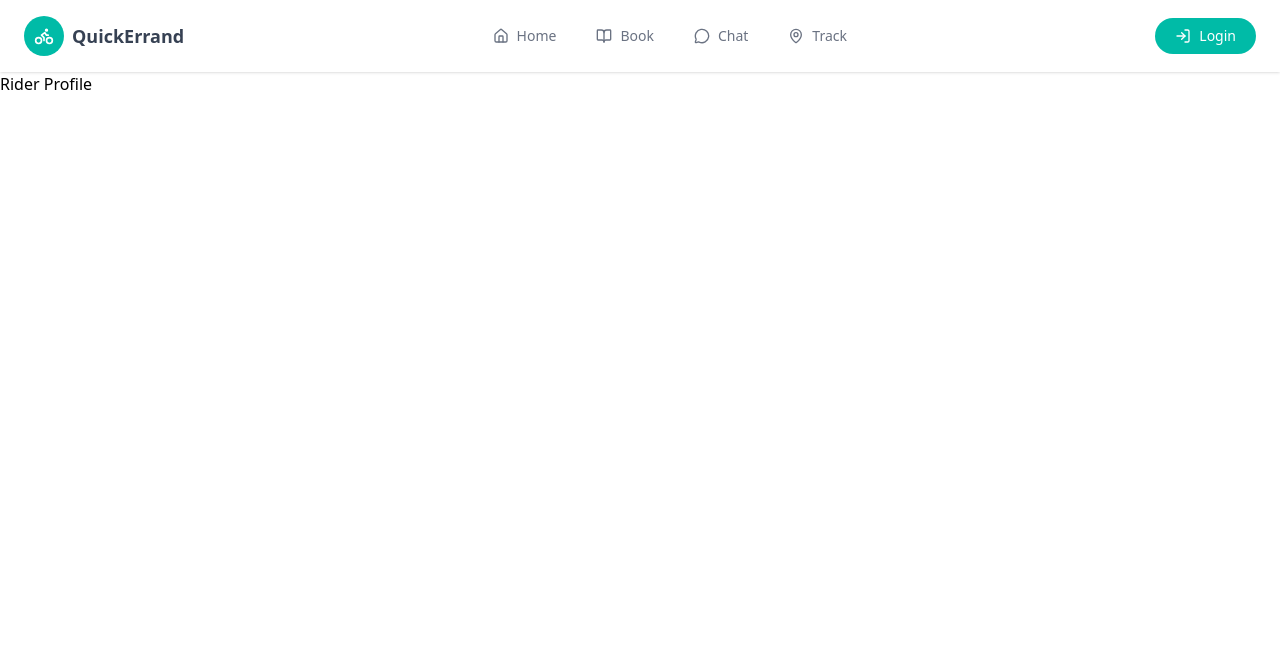
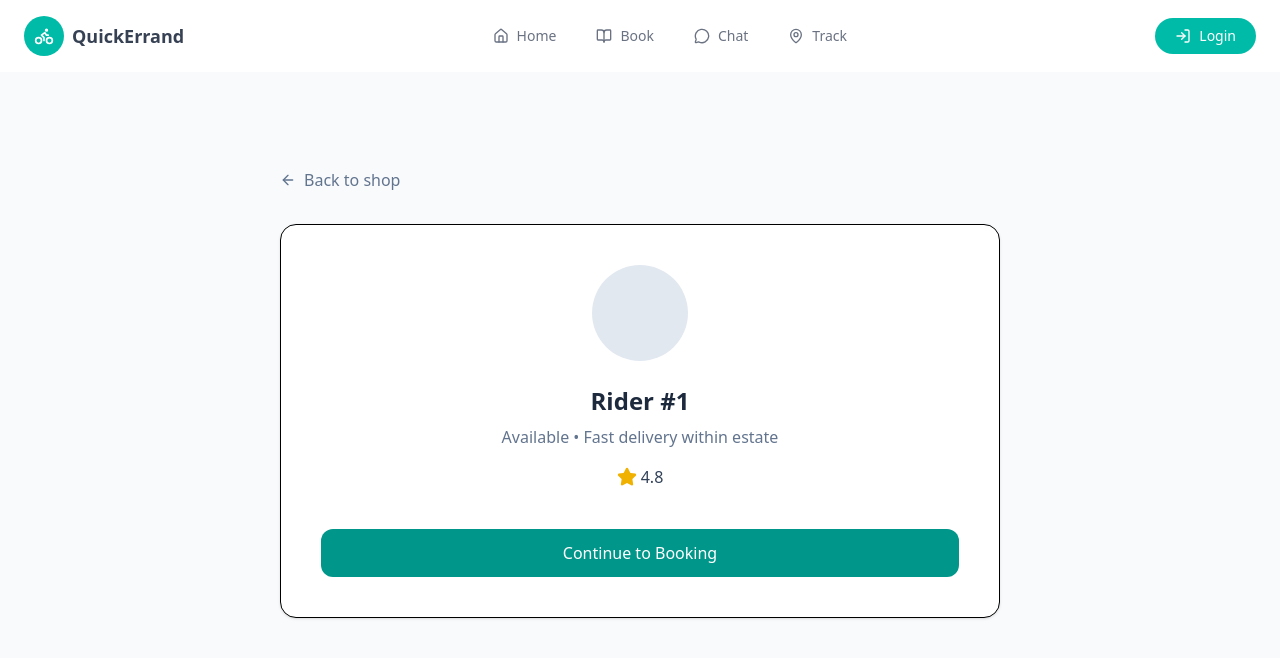
Before and after one commit to Ifaniyi/quick-errand, a React (Vite) app: page /riders/1 in a window 1280 px wide. Shown: the top 658 px of the page. Built offline with nearby package versions, Linux system fonts and the light colour scheme.

Commit message:
Make shops clickable and link to shop details

```diff
--- a/src/App.tsx
+++ b/src/App.tsx
@@ -1,10 +1,10 @@
 import { Routes, Route } from "react-router-dom";
 import Header from "./components/Header";
-
 import Home from "./pages/Home";
 import Service from "./pages/Service";
 import Shops from "./pages/Shops";
 import ShopDetails from "./pages/ShopDetails";
+import Rider from "./pages/Rider";
 
 function App() {
   return (
@@ -23,7 +23,7 @@ function App() {
         <Route path="/shops/:id" element={<ShopDetails />} />
 
         {/* Riders */}
-        <Route path="/riders/:id" element={<div>Rider Profile</div>} />
+        <Route path="/riders/:id" element={<Rider />} />
 
         {/* Auth */}
         <Route path="/login" element={<div>Login Page</div>} />
--- a/src/components/ShopsInEstate.tsx
+++ b/src/components/ShopsInEstate.tsx
@@ -1,4 +1,5 @@
 import { Store, Clock } from "lucide-react";
+import { useNavigate } from "react-router-dom";
 
 const shops = [
   {
@@ -34,6 +35,8 @@ const shops = [
 ];
 
 export default function ShopsInEstate() {
+  const navigate = useNavigate();
+
   return (
     <section className="max-w-6xl mx-auto px-6 py-12">
       <h2 className="text-2xl font-semibold mb-6">
@@ -44,7 +47,10 @@ export default function ShopsInEstate() {
         {shops.map((shop, index) => (
           <div
             key={index}
-            className="flex items-center justify-between bg-white rounded-xl border border-gray-100 p-5 shadow-sm hover:shadow-md transition cursor-pointer"
+            onClick={() => navigate(`/shops/${index + 1}`)}
+            className="flex items-center justify-between bg-white rounded-xl
+            border border-gray-100 p-5 shadow-sm hover:shadow-md
+            transition cursor-pointer"
           >
             {/* Left */}
             <div className="flex items-center gap-4">
--- /dev/null
+++ b/src/pages/Rider.tsx
@@ -0,0 +1,53 @@
+import { useParams, useNavigate } from "react-router-dom";
+import { ArrowLeft, Star } from "lucide-react";
+
+export default function Rider() {
+  const { id } = useParams();
+  const navigate = useNavigate();
+
+  return (
+    <section className="min-h-screen bg-slate-50 py-24">
+      <div className="max-w-3xl mx-auto px-6">
+
+        {/* Back */}
+        <button
+          onClick={() => navigate(-1)}
+          className="flex items-center gap-2 text-slate-500 hover:text-slate-800 mb-8"
+        >
+          <ArrowLeft className="w-4 h-4" />
+          Back to shop
+        </button>
+
+        {/* Rider Card */}
+        <div className="bg-white border rounded-2xl p-10 shadow-sm text-center">
+
+          {/* Avatar */}
+          <div className="w-24 h-24 mx-auto rounded-full bg-slate-200 mb-6" />
+
+          <h1 className="text-2xl font-semibold text-slate-800">
+            Rider #{id}
+          </h1>
+
+          <p className="text-slate-500 mt-2">
+            Available • Fast delivery within estate
+          </p>
+
+          {/* Rating */}
+          <div className="flex justify-center items-center gap-1 mt-4 text-yellow-500">
+            <Star className="w-5 h-5 fill-yellow-500" />
+            <span className="text-slate-700 font-medium">4.8</span>
+          </div>
+
+          {/* CTA */}
+          <button
+            onClick={() => navigate("/book")}
+            className="mt-10 w-full bg-teal-600 text-white py-3 rounded-xl
+            hover:bg-teal-700 transition"
+          >
+            Continue to Booking
+          </button>
+        </div>
+      </div>
+    </section>
+  );
+}
```
